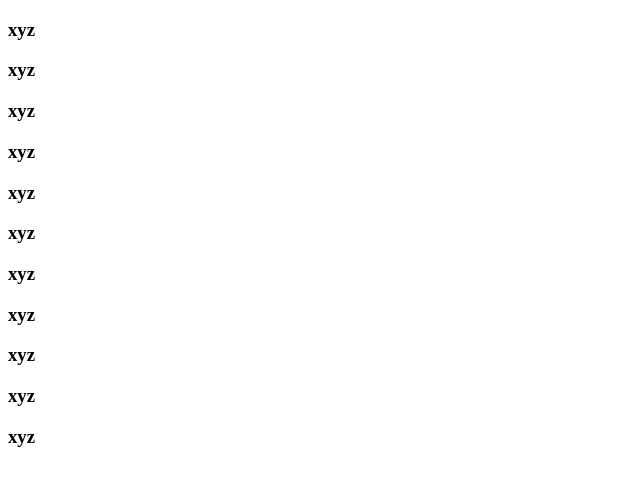
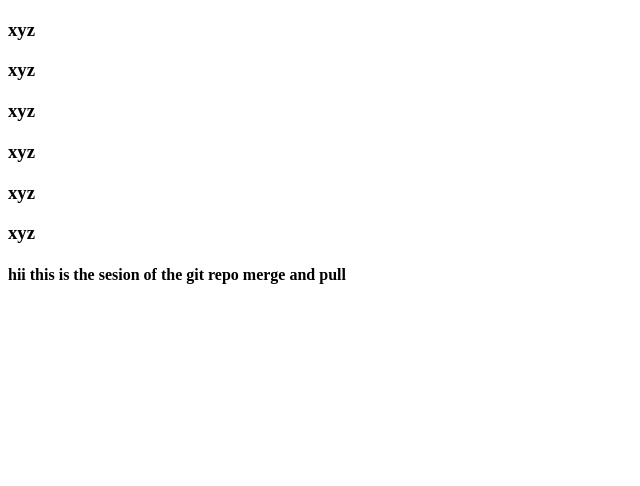
Before and after one commit to SupriyaPKadu/git_basics, a plain HTML site: page index.html in a window 1280 px wide. Shown: the whole page, without its empty margins (0-640 px from the left). Drawn offline with Linux system fonts and the light colour scheme.

Commit message:
new comiits

```diff
--- a/index.html
+++ b/index.html
@@ -10,10 +10,9 @@
      <h3>xyz</h3>
       <h3>xyz</h3> <h3>xyz</h3>
        <h3>xyz</h3>
-        <h3>xyz</h3>
-        <h3>xyz</h3>
-     <h3>xyz</h3>
-      <h3>xyz</h3> <h3>xyz</h3>
+
        <h3>xyz</h3>
+       <h4>hii this is the sesion of the git repo merge and pull</h4>
+
 </body>
 </html>
```
